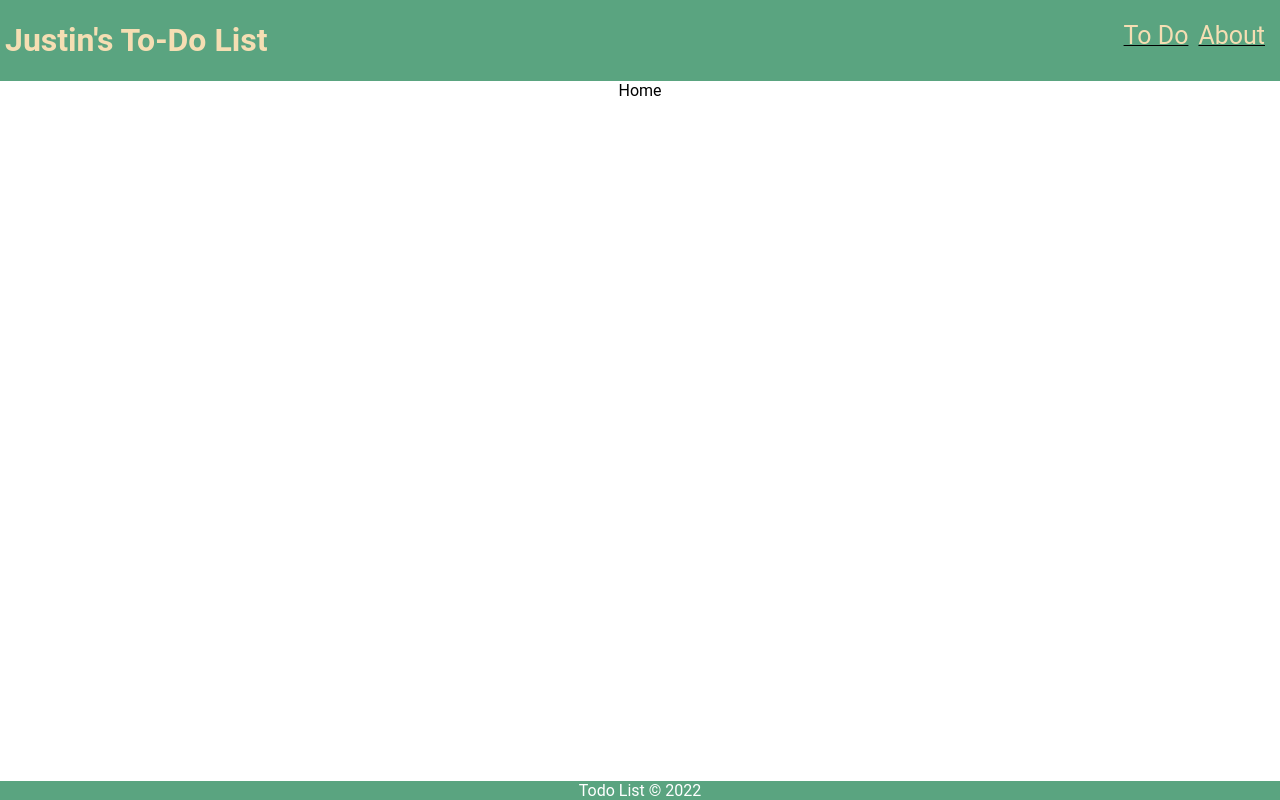
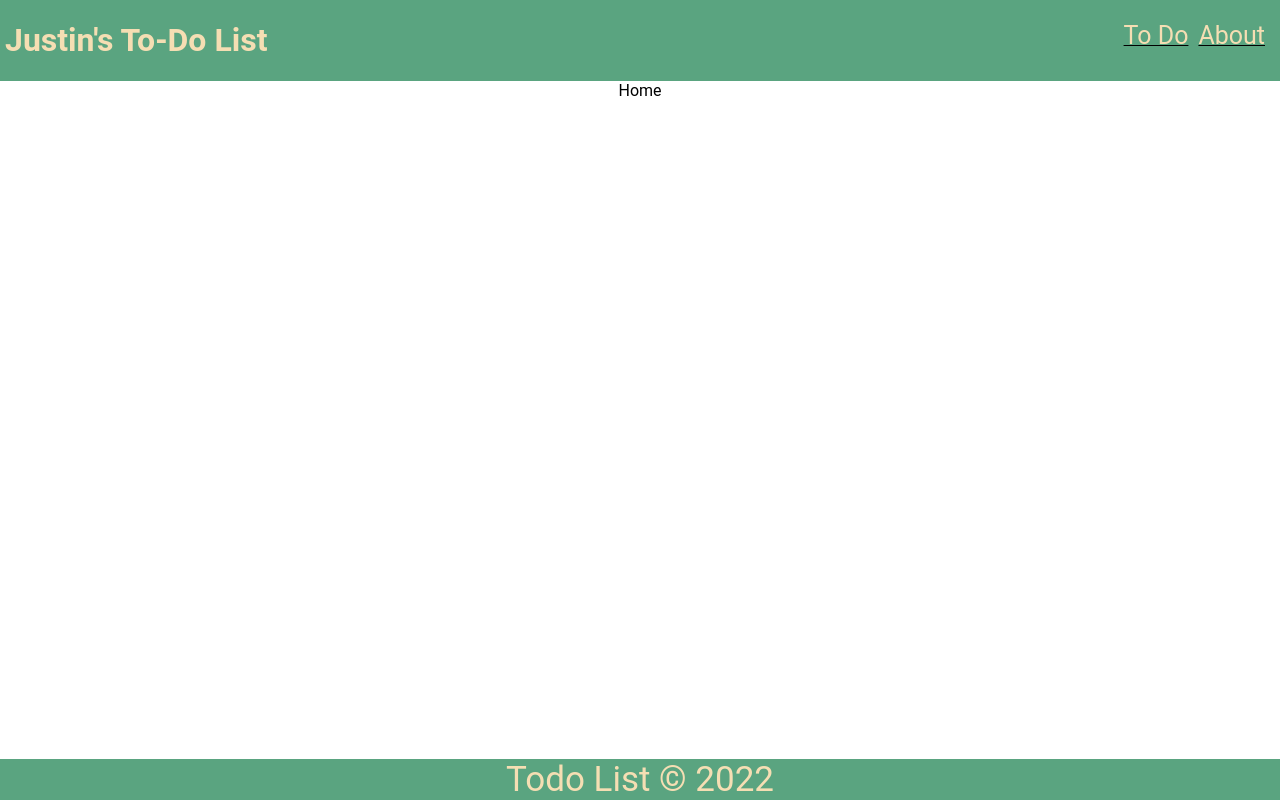
Before and after one commit to JustinMyerson/react-tasks-app, a React (Create React App) app: page / in a window 1280 px wide. Built offline with nearby package versions, Linux system fonts and the light colour scheme.

Commit message:
Fix footer styling

```diff
--- a/src/Components/Footer/Footer.css
+++ b/src/Components/Footer/Footer.css
@@ -2,5 +2,6 @@
   display: flex;
   justify-content: center;
   background-color: #5aa480;
-  color: white;
+  color: wheat;
+  font-size: 35px;
 }
```
